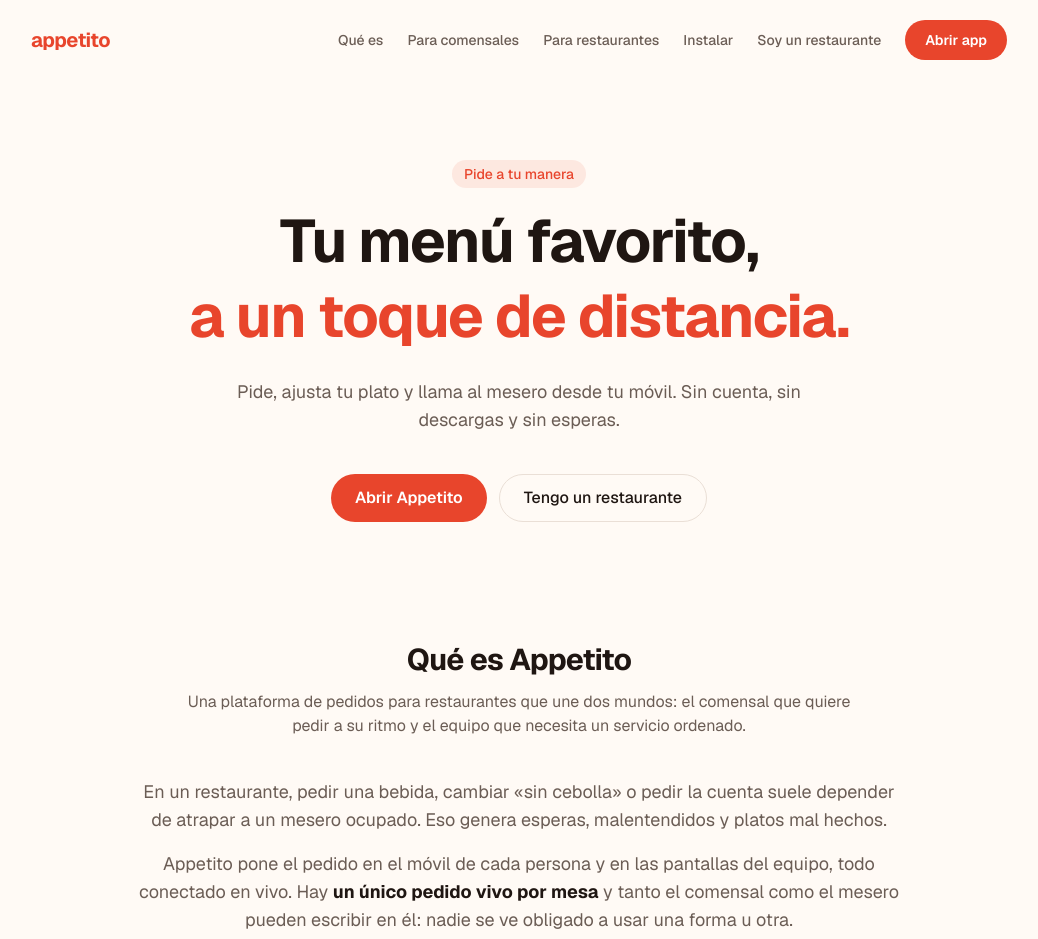
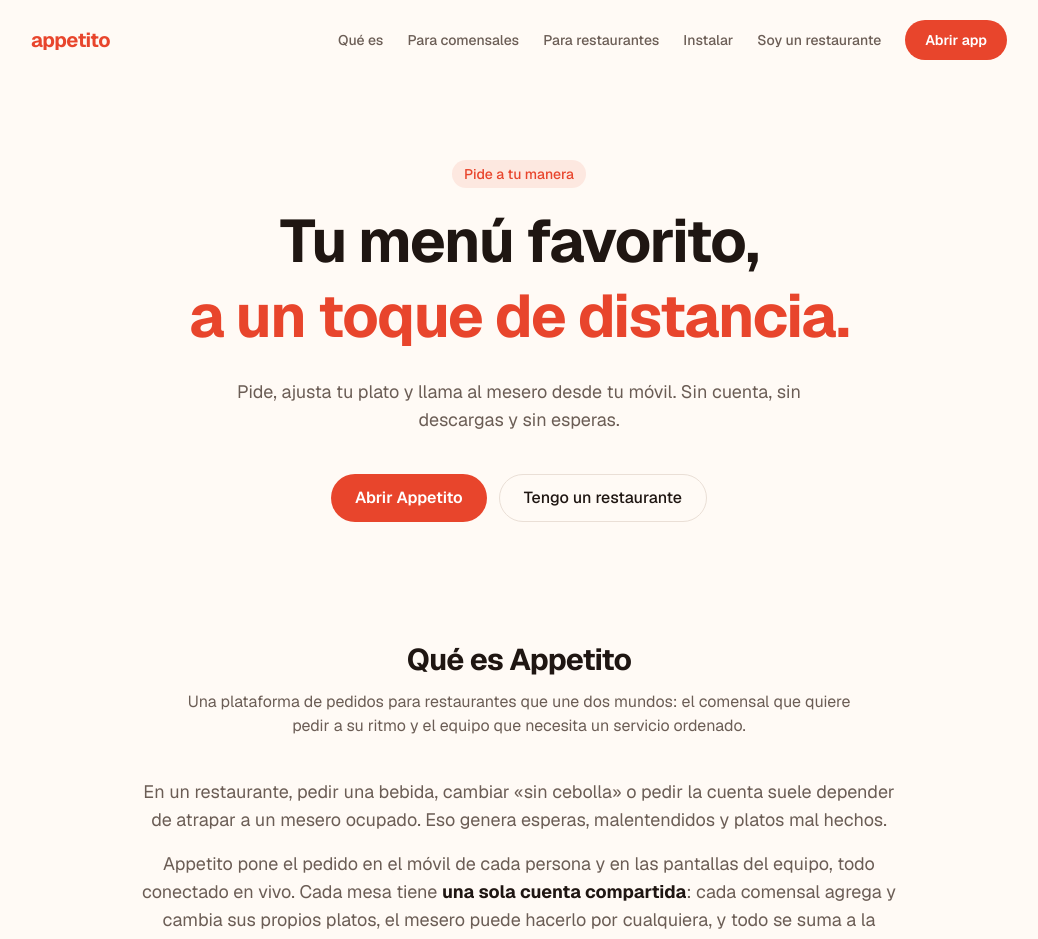
Before and after one commit to charlievaibs/appetito, a Next.js app: page / in a window 1280 px wide. Shown: the top 939 px of the page, without its empty margins (121-1159 px from the left). Built offline with nearby package versions, Linux system fonts and the light colour scheme.

Commit message:
Explica mejor la cuenta compartida de la mesa
Co-Authored-By: Claude Sonnet 5.5 <noreply@anthropic.com>

```diff
--- a/src/app/page.tsx
+++ b/src/app/page.tsx
@@ -153,8 +153,9 @@ export default function Home() {
             </p>
             <p>
               Appetito pone el pedido en el móvil de cada persona y en las pantallas del equipo, todo conectado en vivo.
-              Hay <strong className="text-foreground">un único pedido vivo por mesa</strong> y tanto el comensal como el
-              mesero pueden escribir en él: nadie se ve obligado a usar una forma u otra.
+              Cada mesa tiene <strong className="text-foreground">una sola cuenta compartida</strong>: cada comensal agrega y
+              cambia sus propios platos, el mesero puede hacerlo por cualquiera, y todo se suma a la cuenta de la mesa.
+              Nadie se ve obligado a usar una forma u otra.
             </p>
           </div>
         </Section>
```
Also changed, not shown: 1 other file (tests, documents, lock files or other folders).
